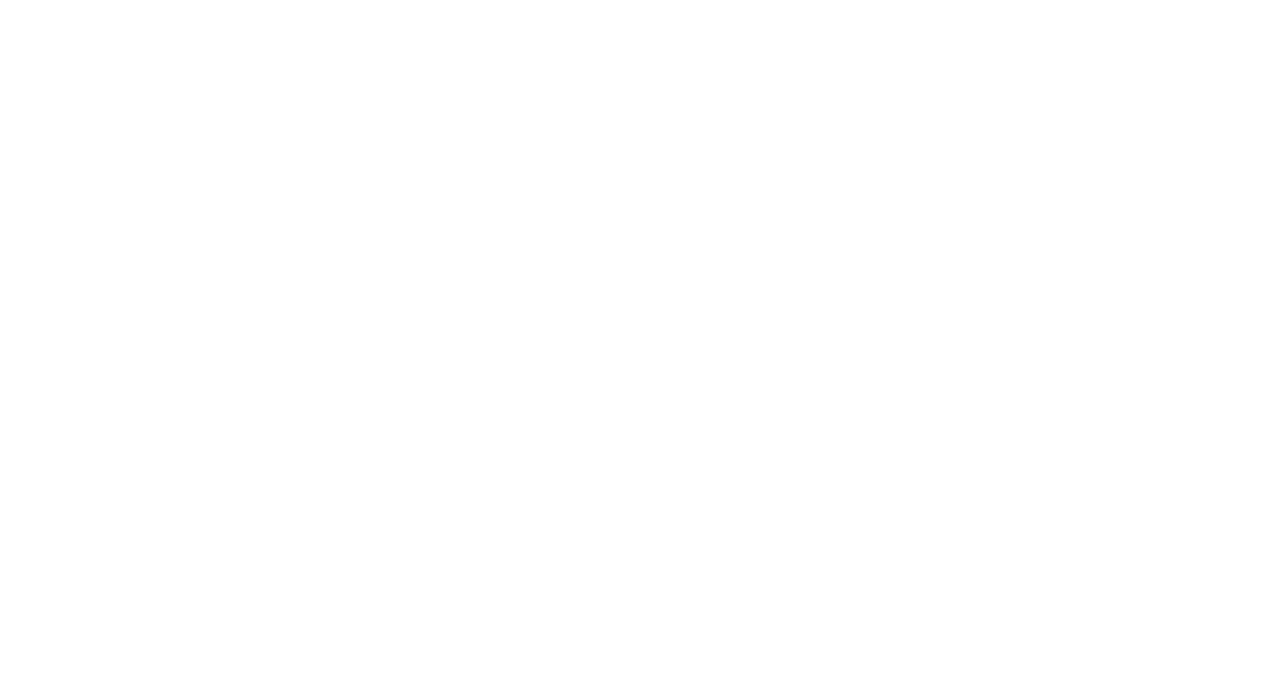
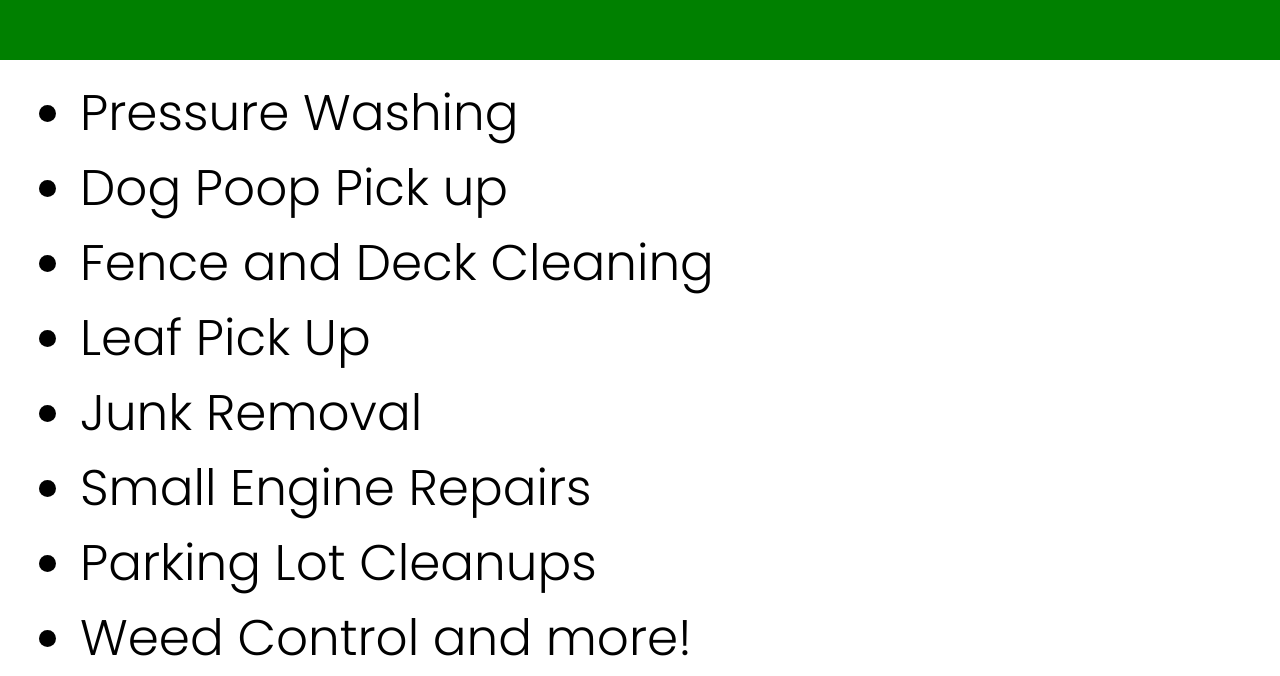
Before and after one commit to eninodel/Dirty-Jobs-LLC-website, a React (Create React App) app: page / in a window 1280 px wide. Shown: the part 560-1236 px from the top of the page. Before the commit the page ends 800 px from the top, so only its background shows below. Built offline with nearby package versions, Linux system fonts and the light colour scheme.

Commit message:
added basic services and poppins font

```diff
--- /dev/null
+++ b/src/Components/Hero.tsx
@@ -0,0 +1,11 @@
+import React from "react";
+import styled from "styled-components/macro";
+
+const HeroContainer = styled.div`
+  height: 65vh;
+  width: 100%;
+  background-color: green;
+`;
+export const Hero = () => {
+  return <HeroContainer></HeroContainer>;
+};
--- a/src/Components/Nav.tsx
+++ b/src/Components/Nav.tsx
@@ -18,16 +18,18 @@ const MenuContainer = styled.div`
   height: 100%;
   display: flex;
   justify-content: space-between;
+  align-items: center;
 `;
 const MenuLink = styled.a`
   color: red;
+  text-decoration: none;
 `;
 
 export const Nav = () => {
   return (
     <NavContainer>
       <CenterAlignmentContainer>
-          <p>logo placeholder</p>
+        <p>logo placeholder</p>
         <MenuContainer>
           <MenuLink href="">Services</MenuLink>
           <MenuLink href="">Pricing</MenuLink>
--- /dev/null
+++ b/src/Components/ServicesProvided.tsx
@@ -0,0 +1,38 @@
+import React from "react";
+import styled from "styled-components/macro";
+
+const ServicesContainer = styled.div`
+  width: 100%;
+  height: 100%;
+`;
+
+const ServicesAlignmentContainer = styled.div`
+  max-width: 1200px;
+  height: 100%;
+  margin-right: auto;
+  margin-left: auto;
+`;
+
+const ServicesList = styled.ul``;
+const ServicesListItem = styled.li`
+  font-size: 50px;
+`;
+
+export const ServicesProvided = () => {
+  return (
+    <ServicesContainer>
+      <ServicesAlignmentContainer>
+        <ServicesList>
+          <ServicesListItem>Pressure Washing</ServicesListItem>
+          <ServicesListItem>Dog Poop Pick up</ServicesListItem>
+          <ServicesListItem>Fence and Deck Cleaning</ServicesListItem>
+          <ServicesListItem>Leaf Pick Up</ServicesListItem>
+          <ServicesListItem>Junk Removal</ServicesListItem>
+          <ServicesListItem>Small Engine Repairs</ServicesListItem>
+          <ServicesListItem>Parking Lot Cleanups</ServicesListItem>
+          <ServicesListItem>Weed Control and more!</ServicesListItem>
+        </ServicesList>
+      </ServicesAlignmentContainer>
+    </ServicesContainer>
+  );
+};
--- a/src/Pages/PageHome.tsx
+++ b/src/Pages/PageHome.tsx
@@ -1,6 +1,8 @@
 import React from "react";
 import styled from "styled-components/macro";
 import { Nav } from "../Components/Nav";
+import { Hero } from "../Components/Hero";
+import { ServicesProvided } from "../Components/ServicesProvided";
 
 const HomeContainer = styled.div`
   width: 100%;
@@ -10,6 +12,8 @@ export const PageHomeBase = () => {
   return (
     <HomeContainer>
       <Nav />
+      <Hero />
+      <ServicesProvided />
     </HomeContainer>
   );
 };
--- a/src/index.css
+++ b/src/index.css
@@ -6,4 +6,10 @@ body {
   border: 0;
   width: 100%;
   height: 100%;
+  font-family: "Poppins";
 }
+
+@font-face {
+  font-family: "Poppins";
+  src: local("Poppins"), url("./Fonts/Poppins-Light.ttf") format("truetype");
+}
```
Also changed, not shown: src/Fonts/Poppins-Light.ttf (added).
